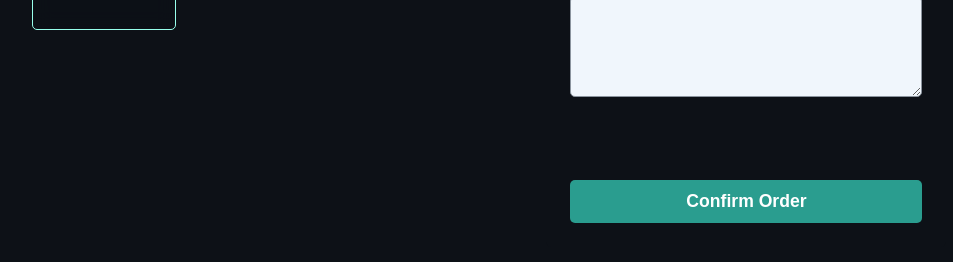
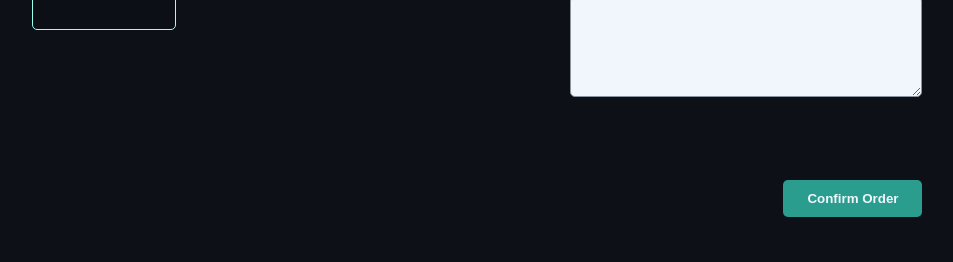
Before and after one commit to davidxv15/Tiny-Commerce, a website: page checkout.html in a window 1280 px wide. Shown: the part 722-984 px from the top of the page, without its empty margins (0-953 px from the left). Drawn offline with Linux system fonts and the light colour scheme; a web font is replaced by a local one.

Commit message:
style(checkout.css): #checkout-form button: setup

```diff
--- a/styles/checkout.css
+++ b/styles/checkout.css
@@ -86,17 +86,17 @@
   outline: none;
 }
 
-
   /* Submit Button */
   #checkout-form button {
-    background: var(--green);
-    color: white;
-    font-weight: bold;
-    padding: 0.7rem;
-    border: none;
-    border-radius: var(--radius);
-    font-size: 1.1rem;
-    cursor: pointer;
+    align-self: flex-end;
+  background: var(--green);
+  color: var(--light);
+  border: none;
+  padding: 0.7rem 1.5rem;
+  border-radius: var(--radius);
+  font-weight: bold;
+  cursor: pointer;
+  transition: transform 0.2s ease;
     transition: background-color var(--transition);
   }
 
```
